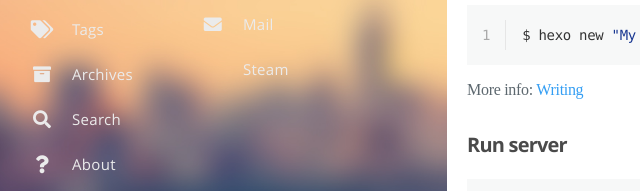
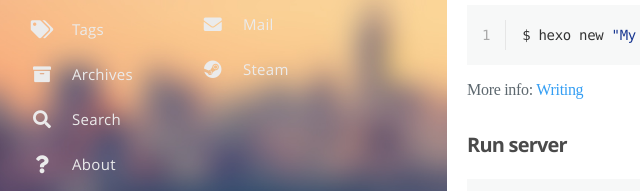
Before and after one commit to Mazoth/mazoth.github.io, a plain HTML site: page index.html in a window 1280 px wide. Shown: the part 303-494 px from the top of the page, 53-693 px from the left. Drawn offline with Linux system fonts and the light colour scheme; a web font is replaced by a local one.

Commit message:
Site updated: 2019-01-20 23:11:23

```diff
--- a/index.html
+++ b/index.html
@@ -156,7 +156,7 @@
 
                         <a class="sidebar-button-link " href="https://steamcommunity.com/id/Mazoth" target="_blank" rel="noopener" title="Steam">
 
-                        <i class="sidebar-button-icon fa fa-steam" aria-hidden="true"></i>
+                        <i class="sidebar-button-icon fab fa-steam" aria-hidden="true"></i>
                         <span class="sidebar-button-desc">Steam</span>
                     </a>
             </li>
```
Also changed, not shown: 2019/01/20/hello-world/index.html (+1 -1 lines), all-categories/index.html (+1 -1 lines), archives/2019/01/index.html (+1 -1 lines), archives/2019/index.html (+1 -1 lines), archives/index.html (+1 -1 lines).
